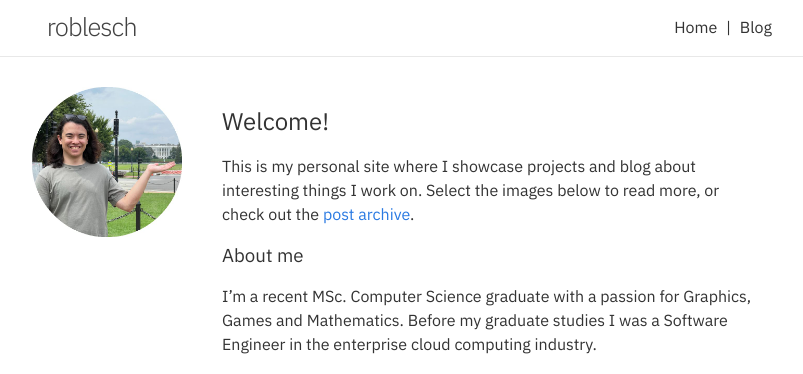
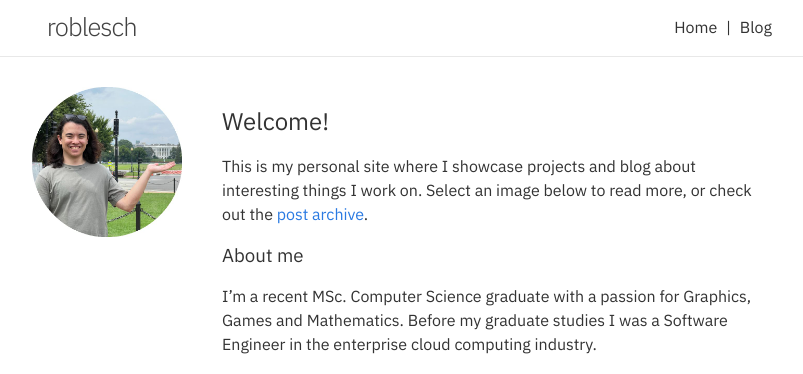
Before and after one commit to roblesch/roblesch.github.io, a Jekyll site: the page built from index.md, in a window 1280 px wide. Shown: the top 374 px of the page, without its empty margins (238-1041 px from the left). Built offline with Jekyll 4.4.1, drawn with Linux system fonts in a browser that asks for light colours; nearby versions of some CDN libraries; some of the changed text lies outside the part shown.

Commit message:
euuuuuguuuuhhhhh

```diff
--- a/_layouts/home.html
+++ b/_layouts/home.html
@@ -24,6 +24,8 @@
 
           {%- include footer.html -%}
 
+          <br>
+          <h6 align="center"> click an image to read more </h5>
           <div class="gallery-grid">
             <div class="gallery-item gallery-item-lg">
               <a href="/blog/2023/07/17/palace-1.html">
--- a/_sass/minima/_layout.scss
+++ b/_sass/minima/_layout.scss
@@ -61,6 +61,7 @@
  */
 .site-footer {
   border-top: 1px solid $grey-color-light;
+  border-bottom: 1px solid $grey-color-light;
   padding: $spacing-unit 0;
 }
 
--- a/index.md
+++ b/index.md
@@ -6,7 +6,7 @@ description: Welcome to my blog!
 
 ## Welcome!
 
-This is my personal site where I showcase projects and blog about interesting things I work on. Select the images below to read more, or check out the [post archive](/archive).
+This is my personal site where I showcase projects and blog about interesting things I work on. Select an image below to read more, or check out the [post archive](/archive).
 
 ### About me
 I'm a recent MSc. Computer Science graduate with a passion for Graphics, Games and Mathematics. Before my graduate studies I was a Software Engineer in the enterprise cloud computing industry.
```
